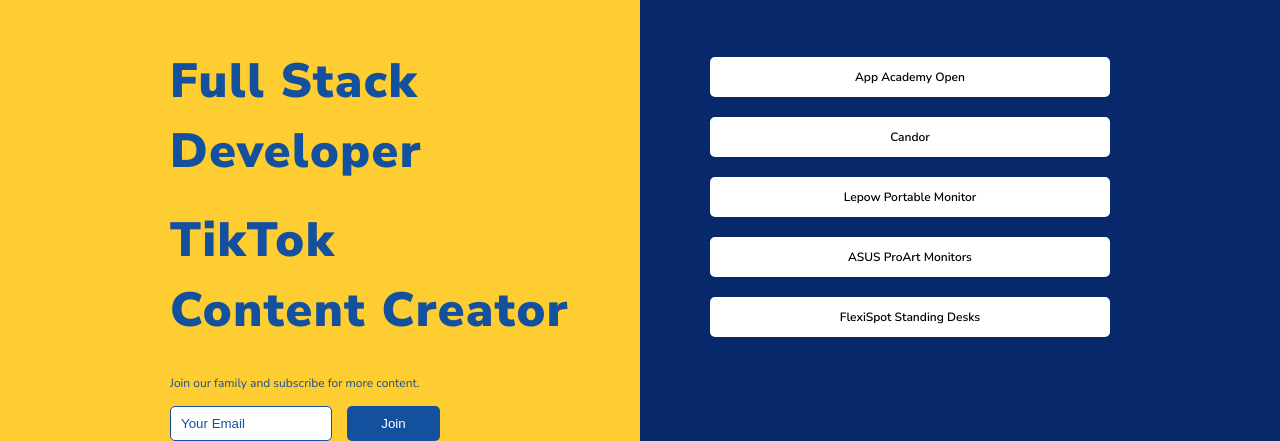
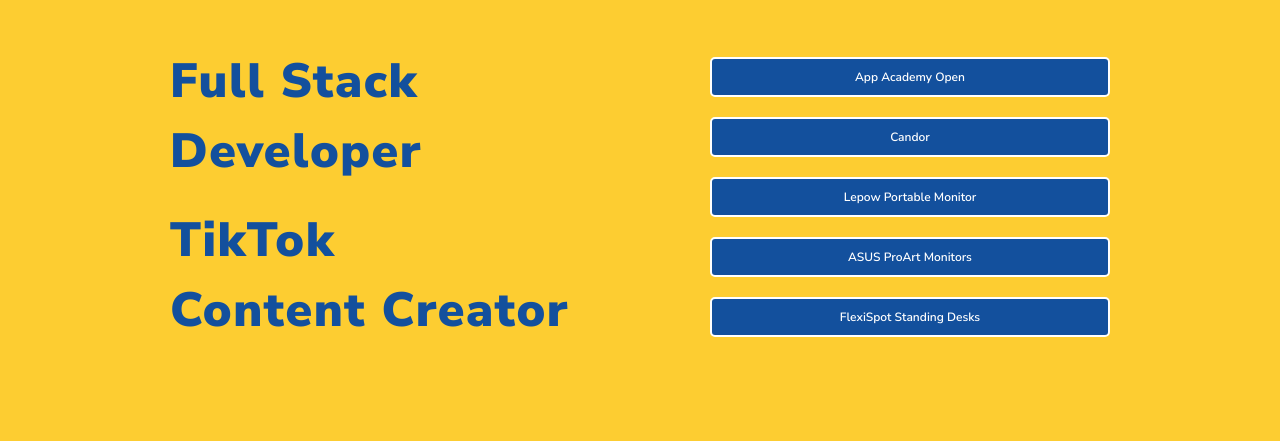
Before and after one commit to misodope/tiktokmisodope.github.io, a Gatsby site in the folder tiktok/: page / in a window 1280 px wide. Shown: the part 437-878 px from the top of the page. After the commit the page ends 812 px from the top, so only its background shows below. Built offline with nearby package versions, Linux system fonts and the light colour scheme; Gatsby itself is replaced by a stand-in of ours.

Commit message:
updating styles

```diff
--- a/tiktok/src/components/Emails.js
+++ b/tiktok/src/components/Emails.js
@@ -58,7 +58,14 @@
 
   const renderEmail = sent ? emailSuccess : emailInput;
 
-  return <div className="emails">{renderEmail}</div>;
+  return (
+    <>
+      <div className="main__join">
+        Join our family and subscribe for more content.
+      </div>
+      <div className="emails">{renderEmail}</div>;
+    </>
+  )
 };
 
 export default Emails;
--- a/tiktok/src/components/Links.scss
+++ b/tiktok/src/components/Links.scss
@@ -16,18 +16,18 @@
     margin: 10px 0;
     padding: 10px;
     text-align: center;
-    background-color: white;
-    color: black;
+    background-color: $main-blue;
+    color: white;
     font-weight: 600;
     transition: background-color 0.5s, color 0.5s;
 
     &:visited {
-      color: black;
+      color: white;
     }
 
     &:hover {
       background-color: initial;
-      color: white;
+      color: $main-blue;
       transition: background-color 0.5s, color 0.5s;
     }
   }
--- a/tiktok/src/pages/index.js
+++ b/tiktok/src/pages/index.js
@@ -21,10 +21,6 @@
             TikTok<br />Content Creator
           </h1>
         </div>
-        <div className="main__join">
-          Join our family and subscribe for more content.
-        </div>
-        <Emails />
       </div>
       <div className="main__container animated fadeIn">
         <div className="desktop-title desktop-title-dope">DOPE</div>
--- a/tiktok/src/pages/index.scss
+++ b/tiktok/src/pages/index.scss
@@ -8,7 +8,7 @@
   padding: 0 90px;
 
   @include desktop {
-    background: url("../images/head@3x.png") center top 250px no-repeat, linear-gradient(90deg, $yellow 50vw, $background-blue 50vw);
+    background: $yellow;
     background-size: 10vw, auto;
     background-attachment: fixed;
   }
```
